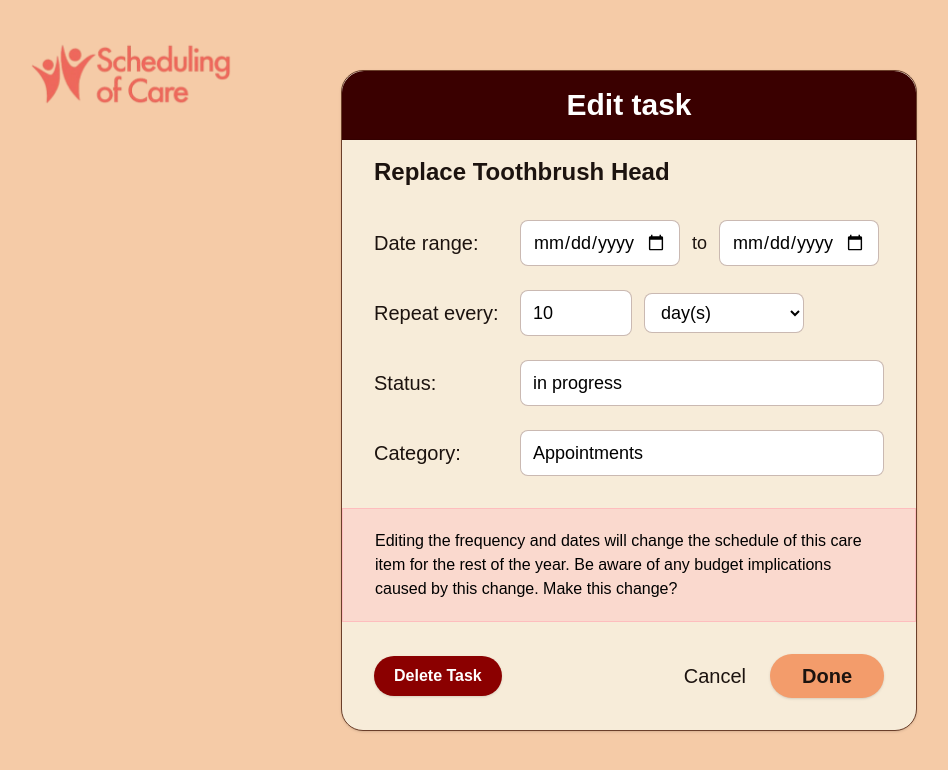
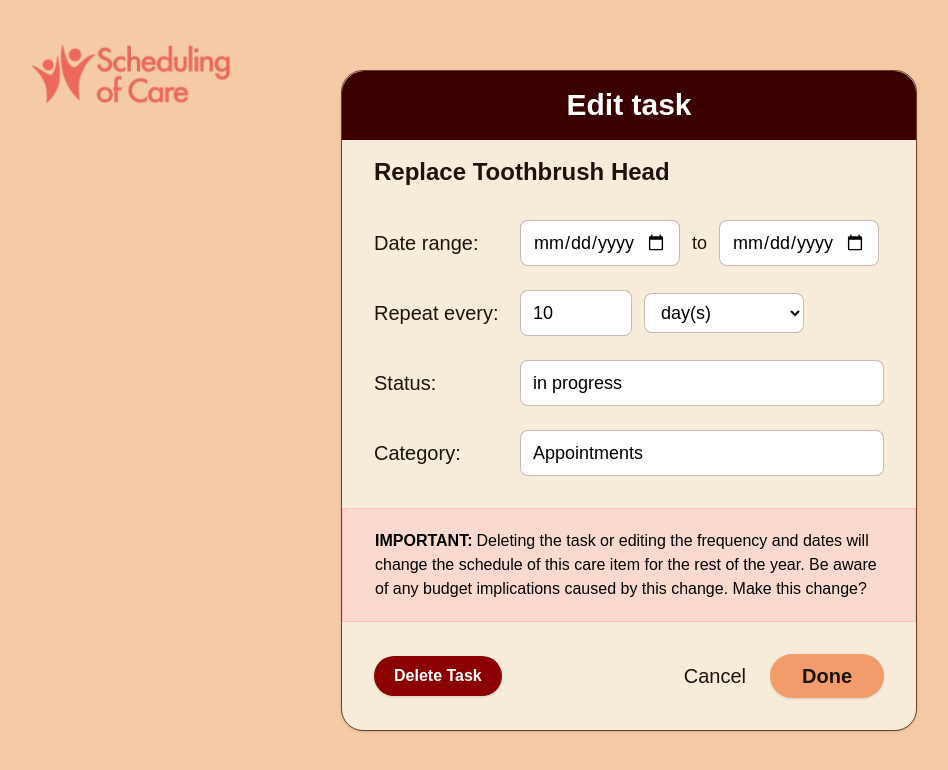
Before and after one commit to 404-Project-Not-Found/Scheduling-of-Care, a Next.js app: page /task/edit in a window 1280 px wide. Shown: the top 770 px of the page, without its empty margins (11-959 px from the left). Built offline with nearby package versions, Linux system fonts and the light colour scheme.

Commit message:
update important notice bar

```diff
--- a/src/app/task/edit/EditTaskClient.tsx
+++ b/src/app/task/edit/EditTaskClient.tsx
@@ -242,9 +242,9 @@ export default function EditTaskPage() {
         </div>
 
         <div className="mt-8 -mx-8 px-8 py-5 bg-rose-300/25 text-black border border-rose-300/50">
-          Editing the frequency and dates will change the schedule of this care
-          item for the rest of the year. Be aware of any budget implications
-          caused by this change. Make this change?
+            <span className="font-bold mr-1">IMPORTANT:</span>
+            Deleting the task or editing the frequency and dates will change the schedule of this care
+            item for the rest of the year. Be aware of any budget implications caused by this change. Make this change?
         </div>
 
         <div className="mt-8 flex items-center justify-between">
--- a/src/app/task/search/page.tsx
+++ b/src/app/task/search/page.tsx
@@ -87,7 +87,7 @@ export default function SearchTaskPage() {
       />
 
       <div className="w-full max-w-4xl rounded-[22px] border border-[#6b3f2a] bg-[#F7ECD9] p-10 shadow">
-        <h1 className="text-3xl font-extrabold text-[#1c130f] mb-8">Edit task</h1>
+        <h1 className="text-3xl font-extrabold text-[#1c130f] mb-8">Search tasks</h1>
 
         <div className="flex items-start gap-4">
           {/* ONE continuous box: input + results */}
```
